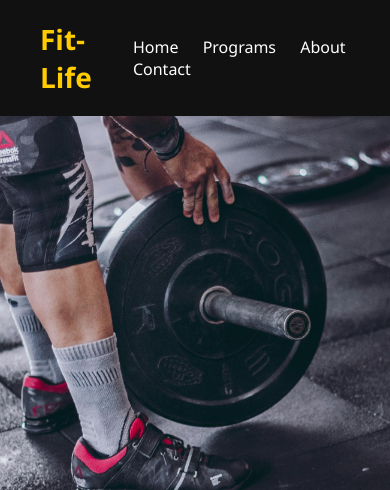
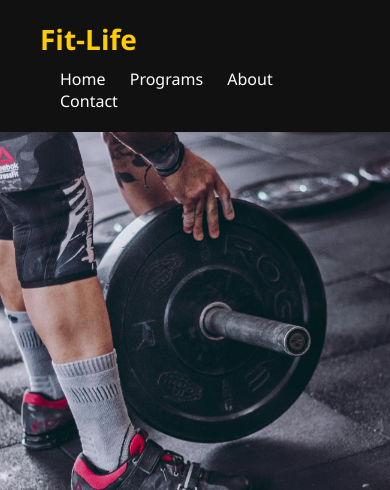
Before and after one commit to arhaan0khan/fit-lifee, a plain HTML site: page programs.html in a window 390 px wide. Shown: the top 490 px of the page. Drawn offline with Linux system fonts and the light colour scheme.

Commit message:
Update programs.html

```diff
--- a/programs.html
+++ b/programs.html
@@ -23,7 +23,6 @@
       background-color: #000;
       color: #eee;
     }
-
     header {
   background-color: #111;
   color: #fff;
@@ -48,6 +47,18 @@
 
 nav a:hover {
   color: #ffcc00;
+}
+
+/* Responsive styles for nav */
+@media (max-width: 768px) {
+  header {
+    flex-direction: column;
+    align-items: flex-start;
+  }
+
+  nav {
+    margin-top: 10px;
+  }
 }
 
     /* Carousel */
@@ -180,7 +191,7 @@
   <header>
     <h1>Fit-Life</h1>
     <nav>
-      <a href="index.html">Home</a>
+      <a href="fitness.html">Home</a>
       <a href="programs.html">Programs</a>
       <a href="About.html">About</a>
       <a href="contact.html">Contact</a>
```
Lines whose indentation alone changed are shown as unchanged.
